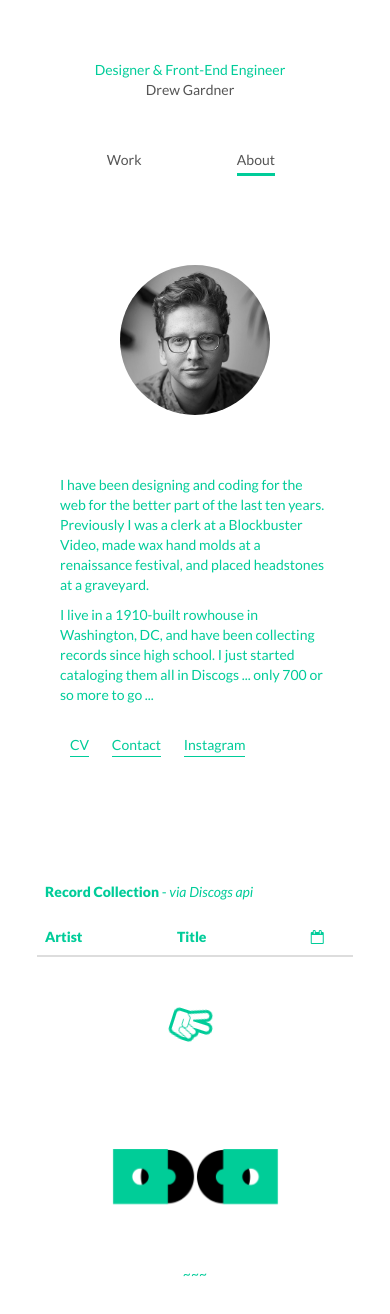
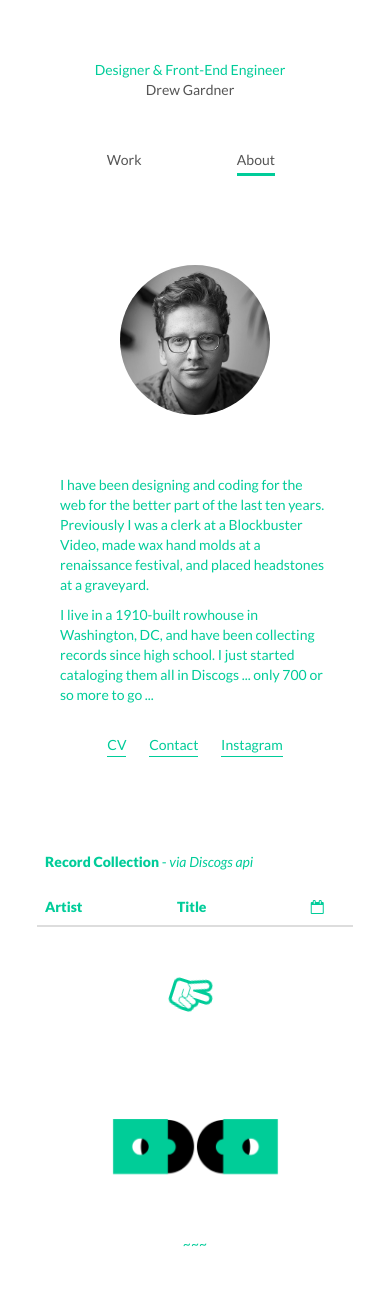
Before and after one commit to dreeeeewwwww/dreeeeewwwww.github.io, a Jekyll site: the page built from about/index.html, in a window 390 px wide. Built offline with Jekyll 4.4.1, drawn with Linux system fonts in a browser that asks for light colours; nearby versions of some CDN libraries; after the commit the page ends 1284 px from its top, so only the background shows below that.

Commit message:
responsive fix for about, update cv

```diff
--- a/about/index.html
+++ b/about/index.html
@@ -5,7 +5,7 @@ layout: default
 <div class="container">
   <div class="row">
     <div class="col-md-12">
-      <div class="row center-block margin-bottom-60">
+      <div class="row center-block margin-bottom-30">
         <div class="col-md-4 col-sm-6 col-xs-8 col-md-offset-2 col-sm-offset-0 col-xs-offset-2">
           <img class="img-responsive img-circle " style="padding:30px; " src="/assets/image/yoyoyo.jpg" />
         </div>
--- a/assets/_sass/site.scss
+++ b/assets/_sass/site.scss
@@ -340,6 +340,9 @@ footer{
 	#grid[data-columns]::before {
 		content: '1 .column.size-1of1';
 	}
+  .about-linx{
+    text-align:center;
+  }
 }
 
 @media screen and (min-width: 768px) and (max-width: 989px) {
```
Also changed, not shown: 2 other files.
